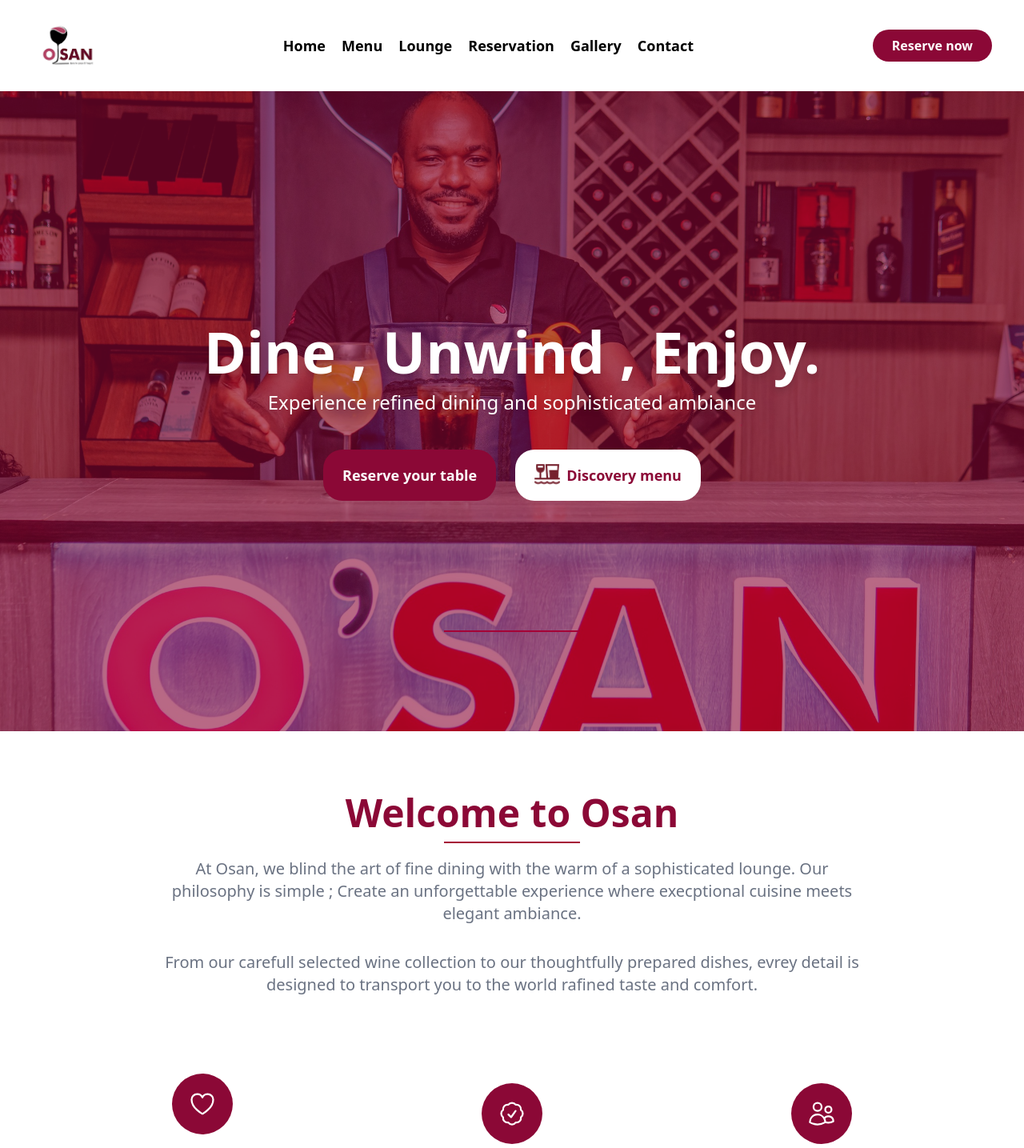
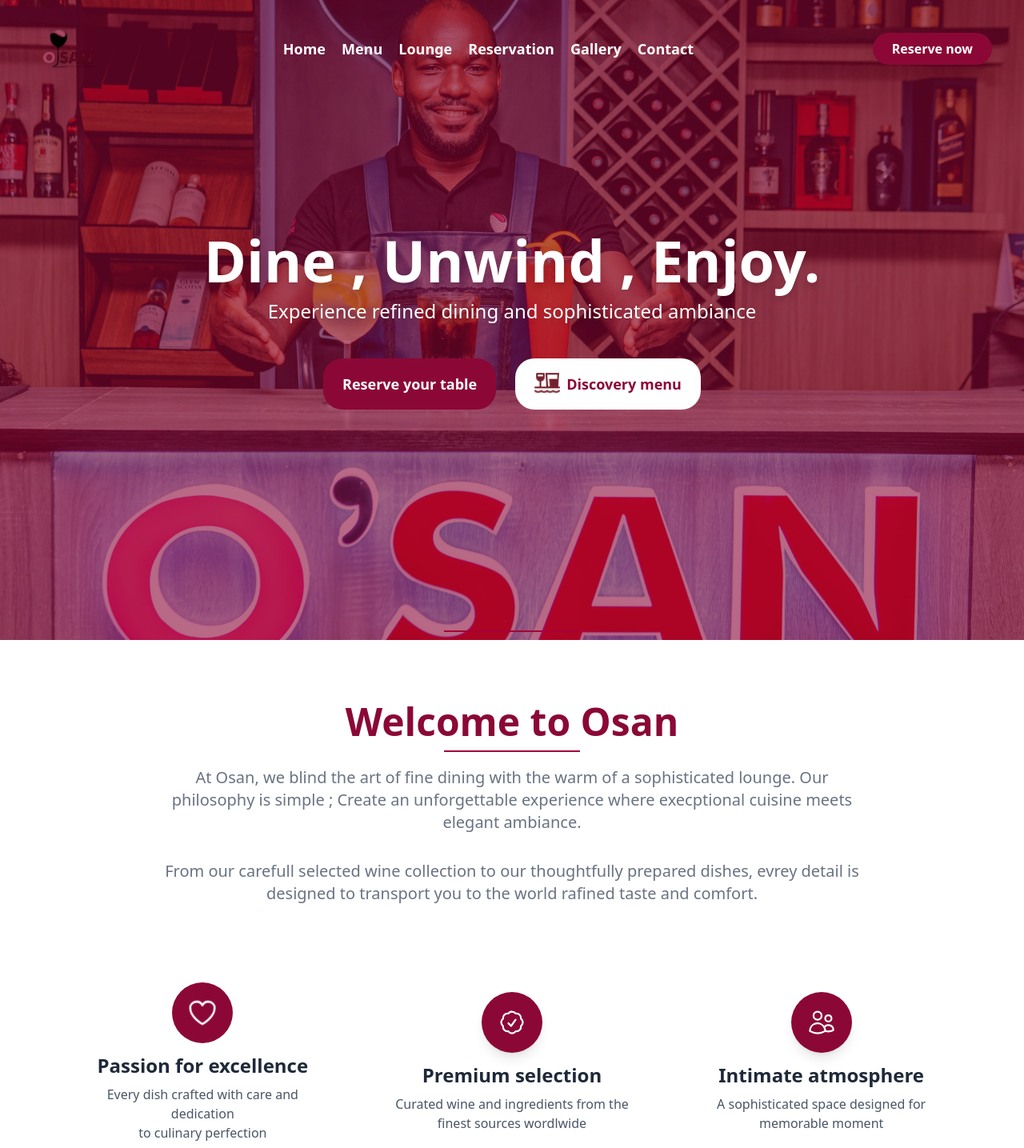
Before and after one commit to Ninja-CMR/Osan-, a Vue app: page / in a window 1280 px wide. Shown: the top 1435 px of the page at 80% size. Built offline with nearby package versions, Linux system fonts and the light colour scheme.

Commit message:
amelioration de l'ux du site

```diff
--- a/src/components/Header.vue
+++ b/src/components/Header.vue
@@ -1,15 +1,41 @@
 <script setup lang="ts">
-import {useMenu} from '../composables/useMenu.ts'
+import { ref, onMounted, onUnmounted } from 'vue'
+import { useMenu } from '../composables/useMenu.ts'
+import logo from '../assets/logo.png'
+
+const { isOpen, toggleMenu, closeMenu } = useMenu();
 
 
-const { isOpen, toggleMenu, closeMenu } = useMenu();
-</script>}
+const isScrolled = ref(false);
+
+const handleScroll = () => {
+
+  isScrolled.value = window.scrollY > 50;
+};
+
+onMounted(() => {
+  window.addEventListener('scroll', handleScroll);
+});
+
+onUnmounted(() => {
+  window.removeEventListener('scroll', handleScroll);
+});
+</script>
 
 <template>
-  <header>
-    <div class="flex items-center justify-between px-4 md:px-10 py-3">
-      <a href="#home" class="flex-shrink-0"><img src="../assets/logo.png" class="w-[80px] md:w-[90px]"></a>
-      <nav class="hidden md:flex flex-row justify-around gap-5 bg-white p-3 font-bold">
+  <header
+      class="fixed top-0 left-0 w-full z-50 transition-all duration-300"
+      :class="isScrolled ? 'bg-white shadow-md py-2' : 'bg-transparent py-4'"
+  >
+    <div class="flex items-center justify-between px-4 md:px-10">
+      <a href="#home" class="flex-shrink-0">
+        <img :src="logo" class="w-[80px] md:w-[90px]">
+      </a>
+
+      <nav
+          class="hidden md:flex flex-row justify-around gap-5 p-3 font-bold transition-colors"
+          :class="isScrolled ? 'bg-transparent text-black ' : 'bg-transparent text-white  '"
+      >
         <a href="#home"  class="text-lg font-semibold">Home</a>
         <a href="#menu"  class="text-lg font-semibold">Menu</a>
         <a href="#gallery"  class="text-lg font-semibold">Lounge</a>
@@ -17,6 +43,7 @@ const { isOpen, toggleMenu, closeMenu } = useMenu();
         <a href="#gallery"  class="text-lg font-semibold">Gallery</a>
         <a href="#reservation"  class="text-lg font-semibold">Contact</a>
       </nav>
+
       <a href="#reservation" class="hidden md:block bg-rose-900 px-6 py-2 text-white rounded-full font-bold cursor-pointer">Reserve now</a>
 
       <button
@@ -24,10 +51,11 @@ const { isOpen, toggleMenu, closeMenu } = useMenu();
           class="md:hidden flex flex-col gap-1 focus:outline-none"
       >
         <span class="w-6 h-0.5 bg-rose-900"></span>
-        <span class="w-6 h-0.5 bg-black"></span>
+        <span class="w-6 h-0.5 bg-black" ></span>
         <span class="w-6 h-0.5 bg-rose-900"></span>
       </button>
     </div>
+
     <transition name="slide-fade">
       <div
           v-if="isOpen"
--- a/src/components/values.vue
+++ b/src/components/values.vue
@@ -1,41 +1,37 @@
-<script setup lang="ts">
-
-</script>
 
 <template>
   <div class="mt-12 px-4 max-w-6xl mx-auto">
-
     <div class="grid grid-cols-1 md:grid-cols-2 lg:grid-cols-3 gap-10">
 
-      <div class="flex flex-col items-center justify-center p-4">
-        <div class="bg-rose-900 rounded-full p-5 mb-3">
-          <svg xmlns="http://www.w3.org/2000/svg" fill="none" viewBox="0 0 24 24" stroke-width="1.5" stroke="currentColor" class="size-9 text-white">
+      <div class="flex flex-col items-center justify-center p-4 group animate-fade-in">
+        <div class="bg-rose-900 rounded-full p-5 mb-3 transition-all duration-500 group-hover:scale-110 ">
+          <svg xmlns="http://www.w3.org/2000/svg" fill="none" viewBox="0 0 24 24" stroke-width="1.5" stroke="currentColor" class="size-9 text-white group-hover:animate-pulse-slow">
             <path stroke-linecap="round" stroke-linejoin="round" d="M21 8.25c0-2.485-2.099-4.5-4.688-4.5-1.935 0-3.597 1.126-4.312 2.733-.715-1.607-2.377-2.733-4.313-2.733C5.1 3.75 3 5.765 3 8.25c0 7.22 9 12 9 12s9-4.78 9-12Z" />
           </svg>
         </div>
-        <h3 class="font-bold text-2xl text-center text-gray-800">Passion for excellence</h3>
+        <h3 class="font-bold text-2xl text-center text-gray-800 group-hover:text-rose-900 transition-colors">Passion for excellence</h3>
         <p class="text-center mt-2 text-gray-600">
           Every dish crafted with care and dedication <br> to culinary perfection
         </p>
       </div>
 
-      <div class="flex flex-col items-center justify-center p-4">
-        <div class="bg-rose-900 rounded-full mb-3 p-5">
+      <div class="flex flex-col items-center justify-center p-4 group animate-fade-in [animation-delay:200ms]">
+        <div class="bg-rose-900 rounded-full mb-3 p-5 transition-all duration-500 group-hover:rotate-12 group-hover:scale-110 shadow-lg">
           <svg xmlns="http://www.w3.org/2000/svg" fill="none" viewBox="0 0 24 24" stroke-width="1.5" stroke="currentColor" class="size-9 text-white">
             <path stroke-linecap="round" stroke-linejoin="round" d="M9 12.75 11.25 15 15 9.75M21 12c0 1.268-.63 2.39-1.593 3.068a3.745 3.745 0 0 1-1.043 3.296 3.745 3.745 0 0 1-3.296 1.043A3.745 3.745 0 0 1 12 21c-1.268 0-2.39-.63-3.068-1.593a3.746 3.746 0 0 1-3.296-1.043 3.745 3.745 0 0 1-1.043-3.296A3.745 3.745 0 0 1 3 12c0-1.268.63-2.39 1.593-3.068a3.745 3.745 0 0 1 1.043-3.296 3.746 3.746 0 0 1 3.296-1.043A3.746 3.746 0 0 1 12 3c1.268 0 2.39.63 3.068 1.593a3.746 3.746 0 0 1 3.296 1.043 3.746 3.746 0 0 1 1.043 3.296A3.745 3.745 0 0 1 21 12Z" />
           </svg>
         </div>
-        <h3 class="font-bold text-2xl text-center text-gray-800">Premium selection</h3>
+        <h3 class="font-bold text-2xl text-center text-gray-800 group-hover:text-rose-900 transition-colors">Premium selection</h3>
         <p class="text-center mt-2 text-gray-600">Curated wine and ingredients from the <br> finest sources wordlwide</p>
       </div>
 
-      <div class="flex flex-col items-center justify-center p-4">
-        <div class="bg-rose-900 rounded-full mb-3 p-5">
+      <div class="flex flex-col items-center justify-center p-4 group animate-fade-in [animation-delay:400ms]">
+        <div class="bg-rose-900 rounded-full mb-3 p-5 transition-all duration-500 group-hover:-translate-y-2 group-hover:scale-110 shadow-lg">
           <svg xmlns="http://www.w3.org/2000/svg" fill="none" viewBox="0 0 24 24" stroke-width="1.5" stroke="currentColor" class="size-9 text-white">
             <path stroke-linecap="round" stroke-linejoin="round" d="M15 19.128a9.38 9.38 0 0 0 2.625.372 9.337 9.337 0 0 0 4.121-.952 4.125 4.125 0 0 0-7.533-2.493M15 19.128v-.003c0-1.113-.285-2.16-.786-3.07M15 19.128v.106A12.318 12.318 0 0 1 8.624 21c-2.331 0-4.512-.645-6.374-1.766l-.001-.109a6.375 6.375 0 0 1 11.964-3.07M12 6.375a3.375 3.375 0 1 1-6.75 0 3.375 3.375 0 0 1 6.75 0Zm8.25 2.25a2.625 2.625 0 1 1-5.25 0 2.625 2.625 0 0 1 5.25 0Z" />
           </svg>
         </div>
-        <h3 class="font-bold text-2xl text-center text-gray-800">Intimate atmosphere</h3>
+        <h3 class="font-bold text-2xl text-center text-gray-800 group-hover:text-rose-900 transition-colors">Intimate atmosphere</h3>
         <p class="text-center mt-2 text-gray-600">A sophisticated space designed for <br> memorable moment</p>
       </div>
 
@@ -45,4 +41,28 @@
 
 <style scoped>
 
+@keyframes fadeInUp {
+  from {
+    opacity: 0;
+    transform: translateY(20px);
+  }
+  to {
+    opacity: 1;
+    transform: translateY(0);
+  }
+}
+
+.animate-fade-in {
+  animation: fadeInUp 0.8s ease-out forwards;
+}
+
+
+@keyframes pulseSlow {
+  0%, 100% { transform: scale(1); }
+  50% { transform: scale(1.15); }
+}
+
+.group-hover\:animate-pulse-slow {
+  animation: pulseSlow 1.5s infinite ease-in-out;
+}
 </style>
--- a/src/style.css
+++ b/src/style.css
@@ -7,3 +7,12 @@
     background-size: cover;
     background-position: center;
 }
+
+html {
+    scroll-behavior: smooth;
+    scroll-padding-top: 80px;
+}
+
+section {
+    transition: opacity 0.5s ease-in-out;
+}
--- a/src/view/welcome.vue
+++ b/src/view/welcome.vue
@@ -4,7 +4,7 @@
 
 <template>
   <div class="flex flex-col items-center mt-[70px] py-2 gap-2
-              px-5 md:px-24 lg:px-48">
+              px-5 md:px-24 lg:px-48 group animate-fade-in">
     <h1 class="text-4xl md:text-5xl text-center font-extrabold text-rose-900 pb-1">
       Welcome to Osan
     </h1>
@@ -22,5 +22,15 @@
 </template>
 
 <style scoped>
+keyframes fadeInUp {
+  from {
+    opacity: 0;
+    transform: translateY(20px);
+  }
+  to {
+    opacity: 1;
+    transform: translateY(0);
+  }
+}
 
 </style>
```
Also changed, not shown: src/assets/logo.png, 1 other file (tests, documents, lock files or other folders).
